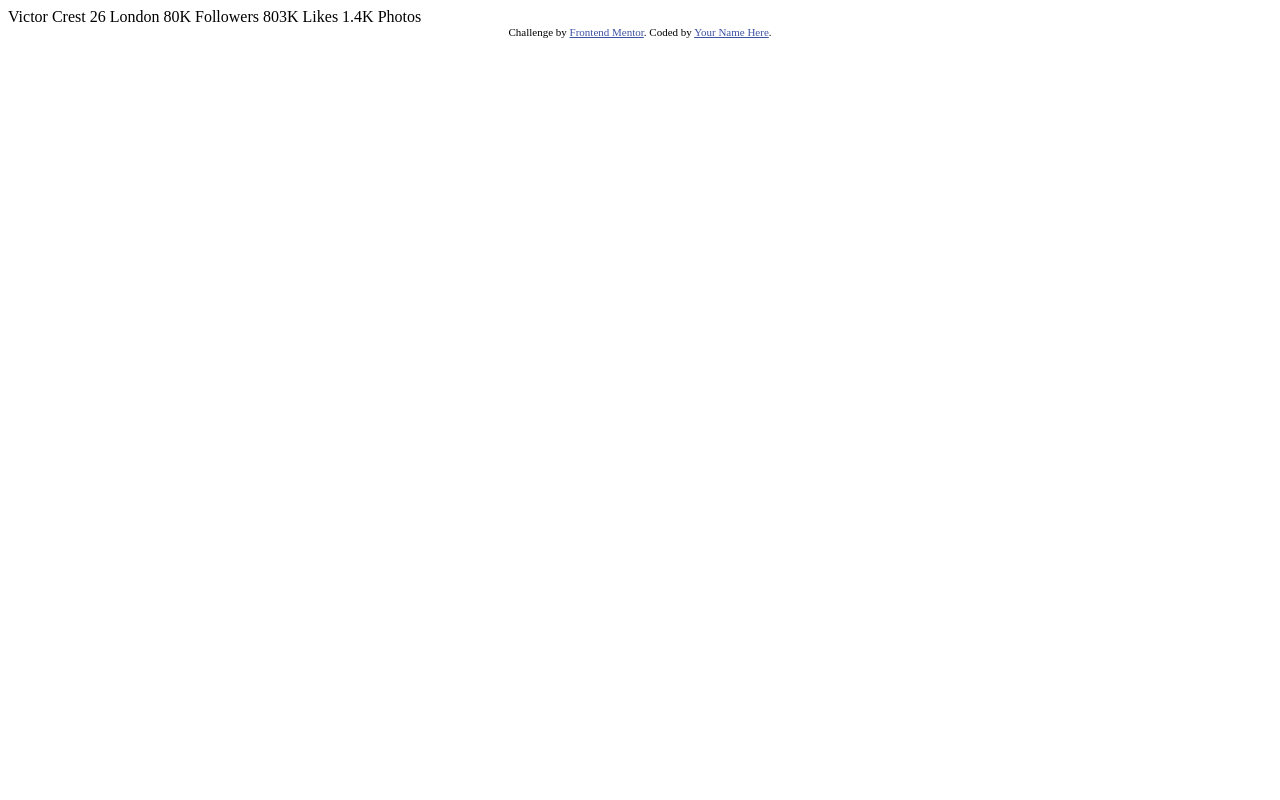
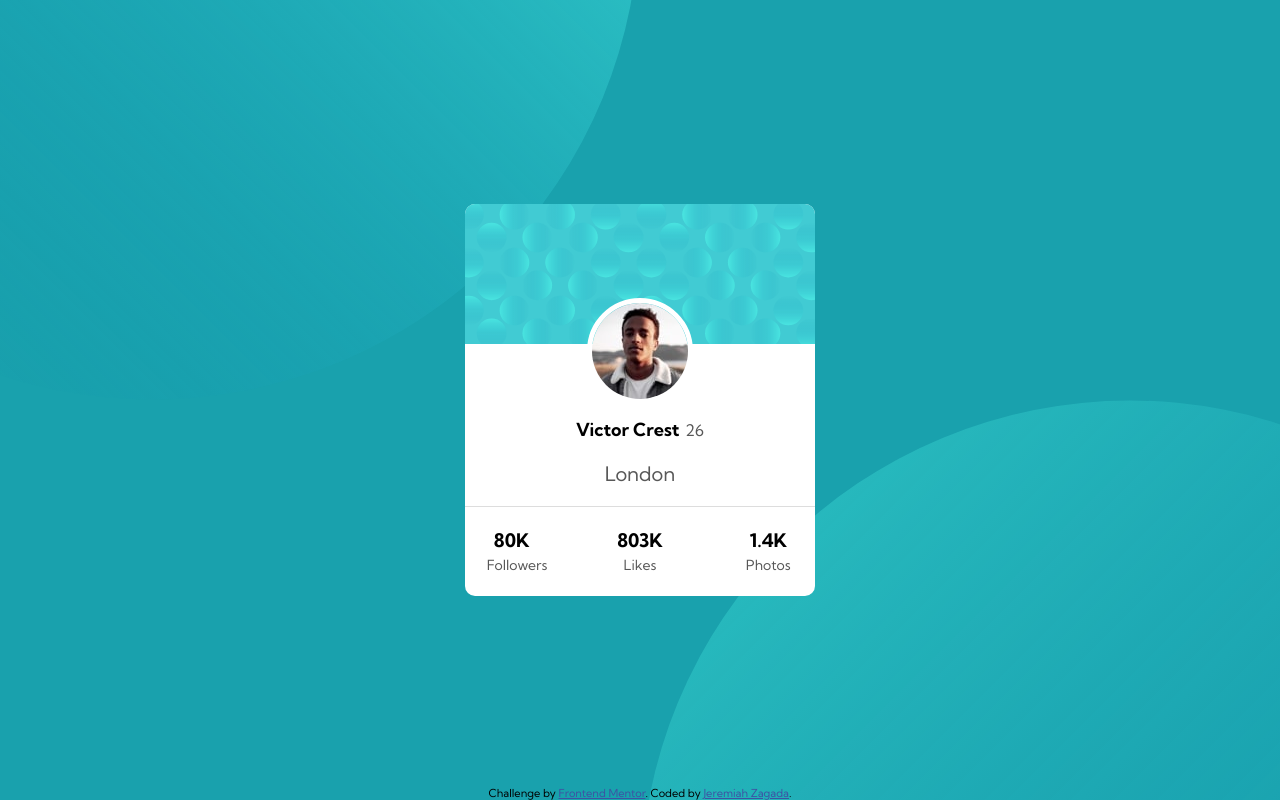
Before and after one commit to j-fraza/fe-m-profile-card, a plain HTML site: page index.html in a window 1280 px wide. Drawn offline with Linux system fonts and the light colour scheme.

Commit message:
final revision

```diff
--- a/index.html
+++ b/index.html
@@ -5,31 +5,49 @@
   <meta name="viewport" content="width=device-width, initial-scale=1.0"> <!-- displays site properly based on user's device -->
 
   <link rel="icon" type="image/png" sizes="32x32" href="./images/favicon-32x32.png">
+  <link rel="stylesheet" href="styles.css">
+  <link rel="preconnect" href="https://fonts.gstatic.com">
+  <link href="https://fonts.googleapis.com/css2?family=Kumbh+Sans:wght@400;700&amp;display=swap" rel="stylesheet">
 
-  <title>Frontend Mentor | Profile card component</title>
-
-  <!-- Feel free to remove these styles or customise in your own stylesheet 👍 -->
-  <style>
-    .attribution { font-size: 11px; text-align: center; }
-    .attribution a { color: hsl(228, 45%, 44%); }
-  </style>
+  <title>j-fraza's Submission | Profile card component</title>
 </head>
 <body>
-  Victor Crest
-  26
-  London
+  <img class="top" src="./images/bg-pattern-top.svg" alt="">
+  <img class="bottom" src="./images/bg-pattern-bottom.svg" alt="">
 
-  80K
-  Followers
+  <div class="card-wrapper">
+    <div class="card">
+      <header>
+        <img class="card-pattern" src="./images/bg-pattern-card.svg" alt="">
+        <img class="card-icon" src="./images/image-victor.jpg" alt="">
+      </header>
 
-  803K
-  Likes
+      <main class="info">
+        <span class="name">Victor Crest</span>
+        <span class="age">26</span>
+        <p class="city">London</p>
+      </main>
 
-  1.4K
-  Photos
+      <footer class="numbers">
+        <div class="stat">
+          <h3 class="value">80K</h3>
+          <h4 class="type">Followers</h4>
+        </div>
+        <div class="stat">
+          <h3 class="value">803K</h3>
+          <h4 class="type">Likes</h4>
+        </div>
+        <div class="stat">
+          <h3 class="value">1.4K</h3>
+          <h4 class="type">Photos</h4>
+        </div>
+      </footer>
+    </div>
+  </div>
+
   <div class="attribution">
     Challenge by <a href="https://www.frontendmentor.io?ref=challenge" target="_blank">Frontend Mentor</a>.
-    Coded by <a href="#">Your Name Here</a>.
+    Coded by <a href="#">Jeremiah Zagada</a>.
   </div>
 </body>
 </html>
--- /dev/null
+++ b/styles.css
@@ -0,0 +1,107 @@
+body {
+    margin: 0;
+    display: flex;
+    justify-content: center;
+    align-items: center;
+    position: fixed;
+    width: 100vw;
+    height: 100vh;
+    background-color: #19a1ad;
+    font-family: 'Kumbh Sans', sans-serif;
+}
+
+/* top graphic */
+.top {
+    position: absolute;
+    bottom: 50%;
+    right: 50%;
+}
+
+/* bottom graphic */
+.bottom {
+    position: absolute;
+    left: 50%;
+    top: 50%;
+}
+
+.card-wrapper {
+    display: grid;
+    grid-template-columns: 350px;
+    grid-template-rows: auto;
+    position: fixed;
+    text-align: center;
+    border-radius: 10px;
+    background-color: #ffffff;
+}
+
+.card-pattern {
+    border-top-left-radius: 10px;
+    border-top-right-radius: 10px;
+    background-size: cover;
+}
+
+.card-icon {
+    border: 5px solid white;
+    border-radius: 50%;
+    margin: -50px auto 30px auto;
+}
+
+.card-icon img {
+    width: 100%;
+    height: auto;
+    display: block;
+}
+
+.info {
+    margin: -20px auto 0 auto;
+    line-height: 1.5rem;
+}
+
+.name {
+    margin: 15px 0 0;
+    font-weight: 700;
+    font-size: 18px;
+}
+
+.age {
+    margin: 15px 0 0 2px;
+    color: #585858;
+}
+
+.city {
+    font-size: 20px;
+    color: #585858;
+}
+
+.numbers {
+    display: grid;
+    grid-template-columns: repeat(3, 50px);
+    justify-content: space-around;
+    gap: 75px;
+    padding: 20px;
+    line-height: 1.5;
+    text-align: center;
+    border-top: 1px solid #dddddd;
+}
+
+.value, .type {
+    margin: 0;
+}
+
+.type {
+    font-size: 14px;
+    font-weight: normal;
+    color: #585858;
+}
+
+/* attribution */
+.attribution {
+    font-size: 11px;
+    text-align: center;
+    position: absolute;
+    bottom: 0;
+}
+
+.attribution a {
+    color: hsl(228, 45%, 44%);
+}
```
